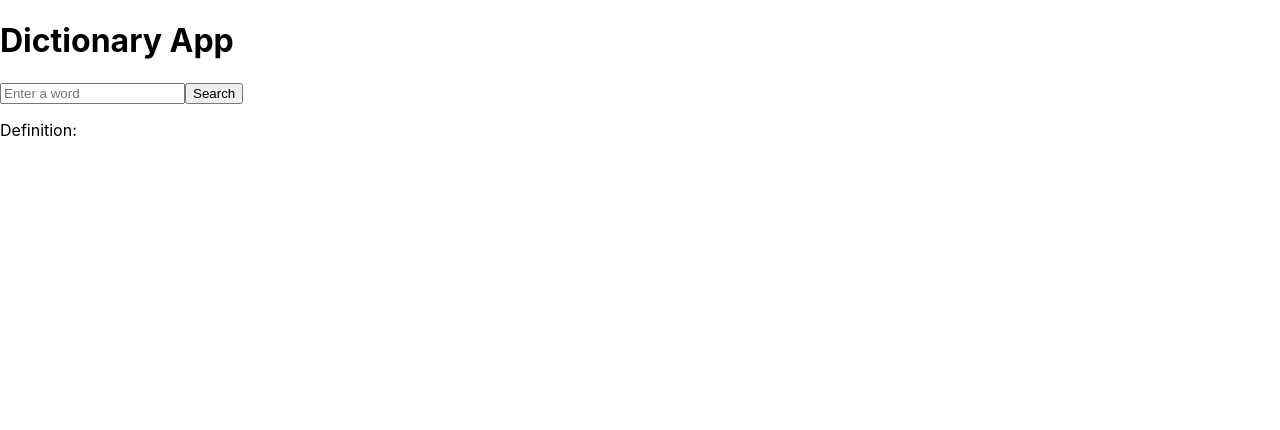
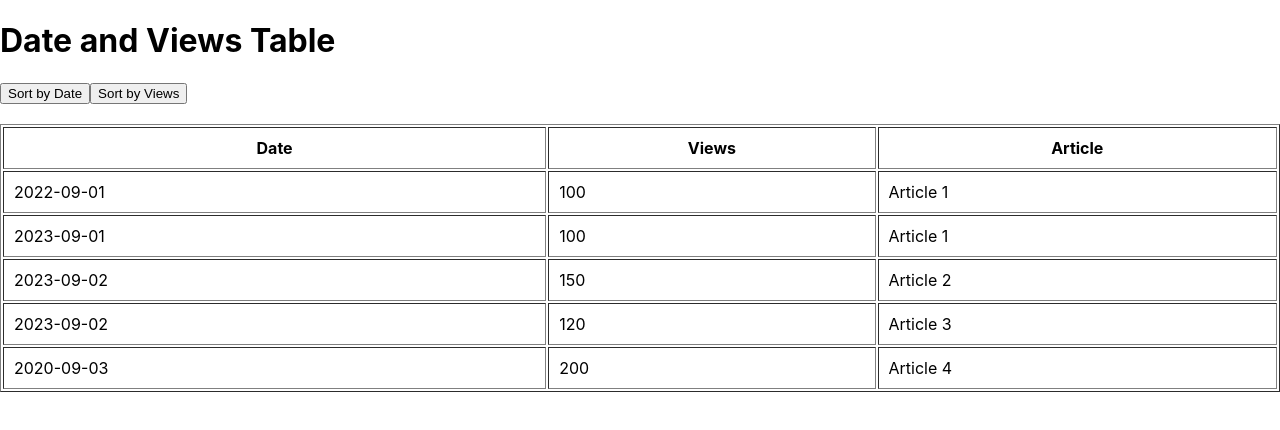
Before and after one commit to Daudgul/x-counter, a React (Create React App) app: page / in a window 1280 px wide. Shown: the top 430 px of the page. Built offline with nearby package versions, Linux system fonts and the light colour scheme.

Commit message:
added x table code

```diff
--- a/src/App.js
+++ b/src/App.js
@@ -1,56 +1,62 @@
 import React, { useState } from "react";
 
-const customDictionary = {
-  teh: "the",
-  wrok: "work",
-  fot: "for",
-  exampl: "example",
-};
-
 const SpellCheckApp = () => {
-  const [dictionary] = useState([
-    {
-      word: "React",
-      meaning: "A JavaScript library for building user interfaces.",
-    },
-    { word: "Component", meaning: "A reusable building block in React." },
-    { word: "State", meaning: "An object that stores data for a component." },
+  const [data, setData] = useState([
+    { date: "2022-09-01", views: 100, article: "Article 1" },
+    { date: "2023-09-01", views: 100, article: "Article 1" },
+    { date: "2023-09-02", views: 150, article: "Article 2" },
+    { date: "2023-09-02", views: 120, article: "Article 3" },
+    { date: "2020-09-03", views: 200, article: "Article 4" },
   ]);
 
-  const [searchTerm, setSearchTerm] = useState("");
-  const [definition, setDefinition] = useState("");
+  const sortByDate = () => {
+    const sortD = [...data].sort((a, b) => {
+      if (b.date !== a.date) {
+        return new Date(b.date) - new Date(a.date);
+      }
+      return b.views - a.views;
+    });
+    setData(sortD);
+  };
 
-  const handleSearch = () => {
-    const foundWord = dictionary.find(
-      (entry) => entry.word.toLowerCase() === searchTerm.toLowerCase()
-    );
-
-    if (foundWord) {
-      setDefinition(foundWord.meaning);
-    } else {
-      setDefinition("Word not found in the dictionary.");
-    }
+  const sortByViews = () => {
+    const sortD = [...data].sort((a, b) => {
+      if (b.views !== a.views) {
+        return b.views - a.views;
+      }
+      return new Date(b.date) - new Date(a.date);
+    });
+    setData(sortD);
   };
 
   return (
     <div>
-      <h1>Dictionary App</h1>
+      <h1>Date and Views Table</h1>
+      <button onClick={sortByDate}>Sort by Date</button>
+      <button onClick={sortByViews}>Sort by Views</button>
 
-      <div>
-        <input
-          type="text"
-          value={searchTerm}
-          onChange={(e) => setSearchTerm(e.target.value)}
-          placeholder="Enter a word"
-        />
-
-        <button onClick={handleSearch}>Search</button>
-      </div>
-
-      <div>
-        <p>Definition:</p>
-        <p>{definition}</p>
-      </div>
+      <table
+        border="1"
+        cellPadding="10"
+        style={{ marginTop: "20px", width: "100%" }}
+      >
+        <thead>
+          <tr>
+            <th>Date</th>
+            <th>Views</th>
+            <th>Article</th>
+          </tr>
+        </thead>
+        <tbody>
+          {data.map((row, index) => (
+            <tr key={index}>
+              <td>{row.date}</td>
+              <td>{row.views}</td>
+              <td>{row.article}</td>
+            </tr>
+          ))}
+        </tbody>
+      </table>
     </div>
   );
 };
```
